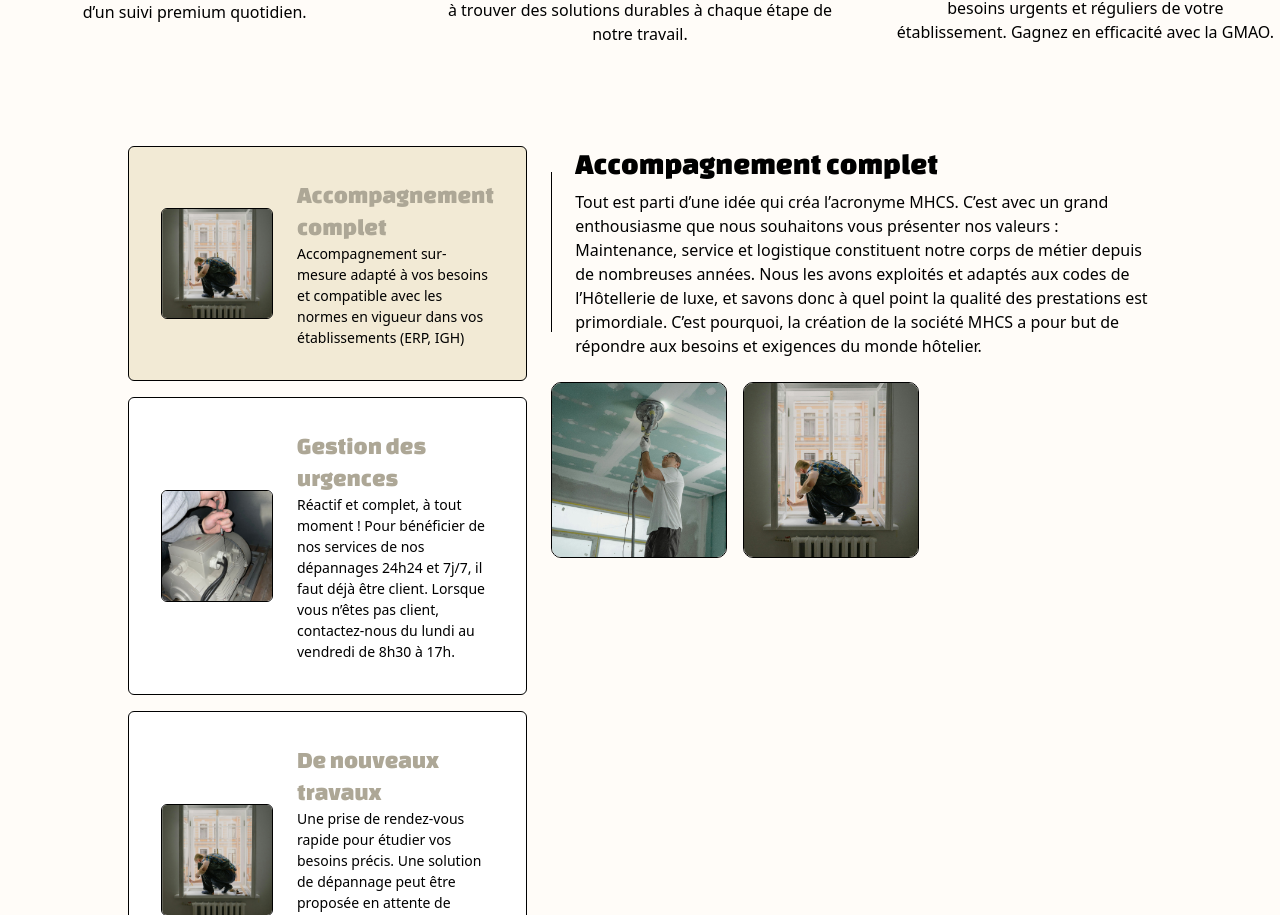
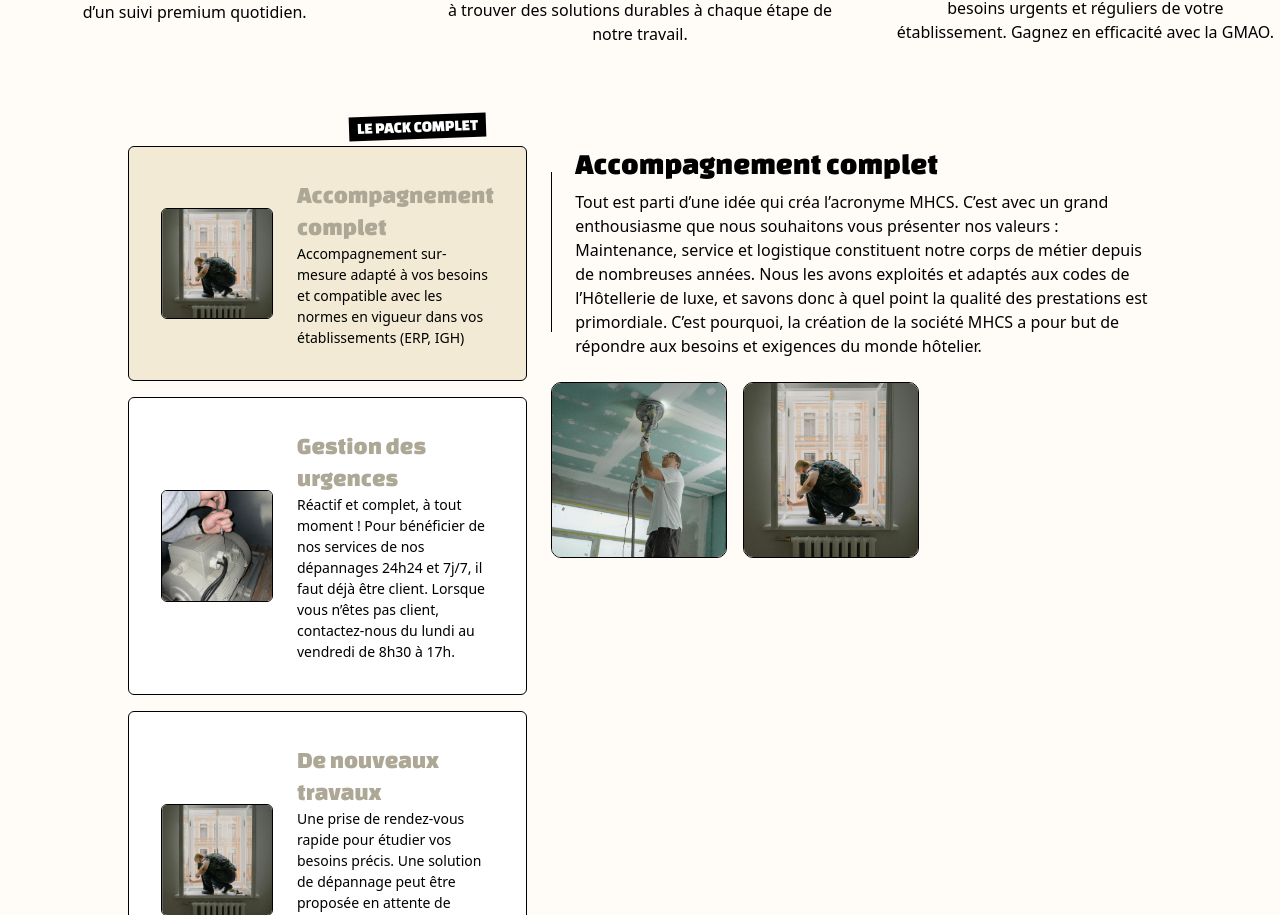
Before and after one commit to Pakku73/MHCS, a React (Vite) app: page /Nos-prestations in a window 1280 px wide. Shown: the part 2648-3563 px from the top of the page. Built offline with nearby package versions, Linux system fonts and the light colour scheme; a web font is replaced by a local one.

Commit message:
Page dynamique

```diff
--- a/src/containers/nos-prestations/dynamique.tsx
+++ b/src/containers/nos-prestations/dynamique.tsx
@@ -1,4 +1,4 @@
-import { Section } from '../../components/common/Section';
+import { Section } from "../../components/common/Section";
 
 export const Dynamique = () => {
   return (
@@ -12,7 +12,12 @@ export const Dynamique = () => {
                 src="../../../public/assets/images/realization3-xl.jpg"
                 alt=""
               />
-              <div className="flex flex-col">
+              <div className="flex flex-col relative">
+                <div className="absolute right-2 -top-16">
+                  <p className="uppercase font-ChangeOne text-white bg-black -rotate-2 px-2">
+                    LE PACK COMPLET
+                  </p>
+                </div>
                 <h2 className="font-ChangeOne text-[#ada796] text-2xl">
                   Accompagnement complet
                 </h2>
```
